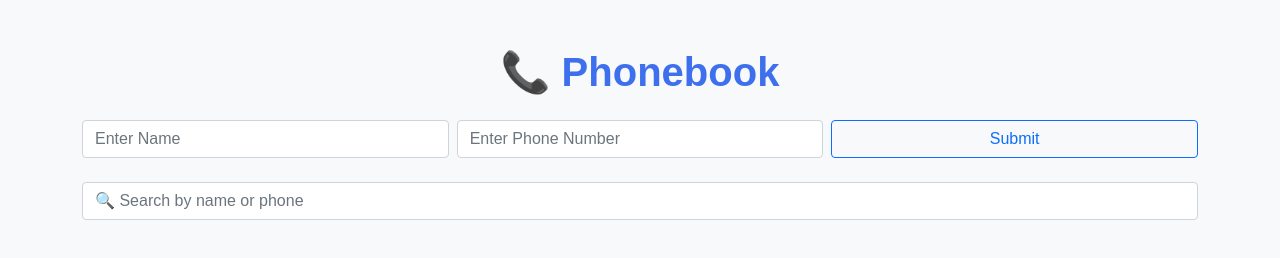
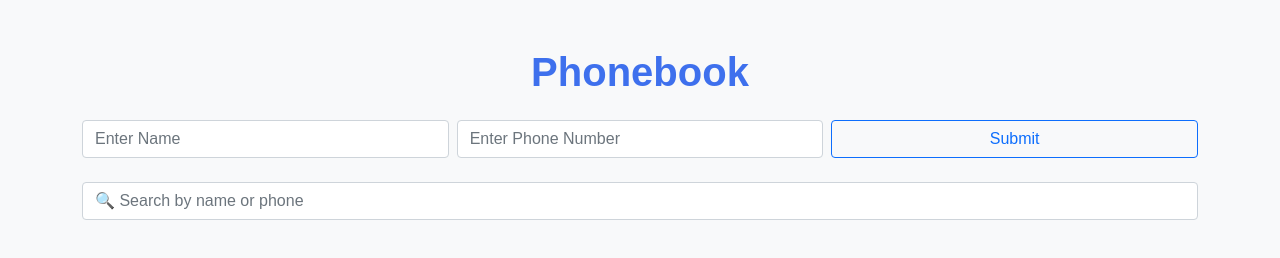
Before and after one commit to nataraj9576/Assignment-9, a plain HTML site: page index.html in a window 1280 px wide. Drawn offline with nearby package versions, Linux system fonts and the light colour scheme; no server answers.

Commit message:
Update index.html

```diff
--- a/index.html
+++ b/index.html
@@ -11,7 +11,7 @@
 
   <div class="container mt-5">
 
-    <h1 class="text-center mb-4"> <strong>📞 Phonebook</strong></h1>
+    <h1 class="text-center mb-4"> <strong> Phonebook</strong></h1>
 
     <!-- Add Contact Form -->
     <form id="contactForm" class="row g-2 mb-4">
```
